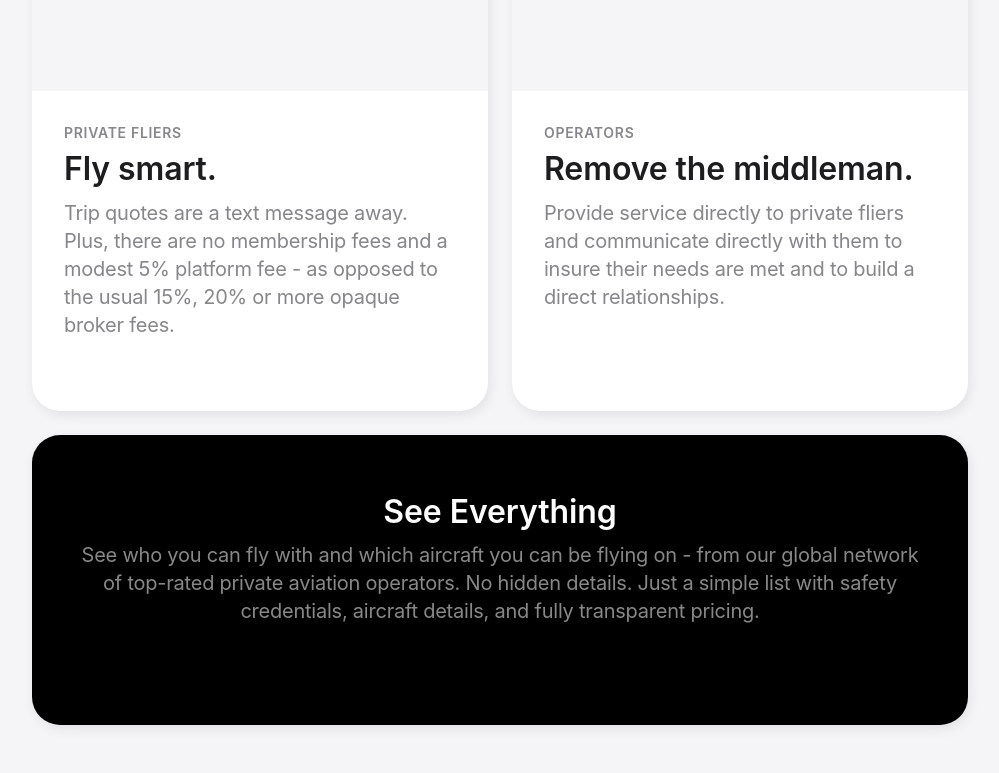
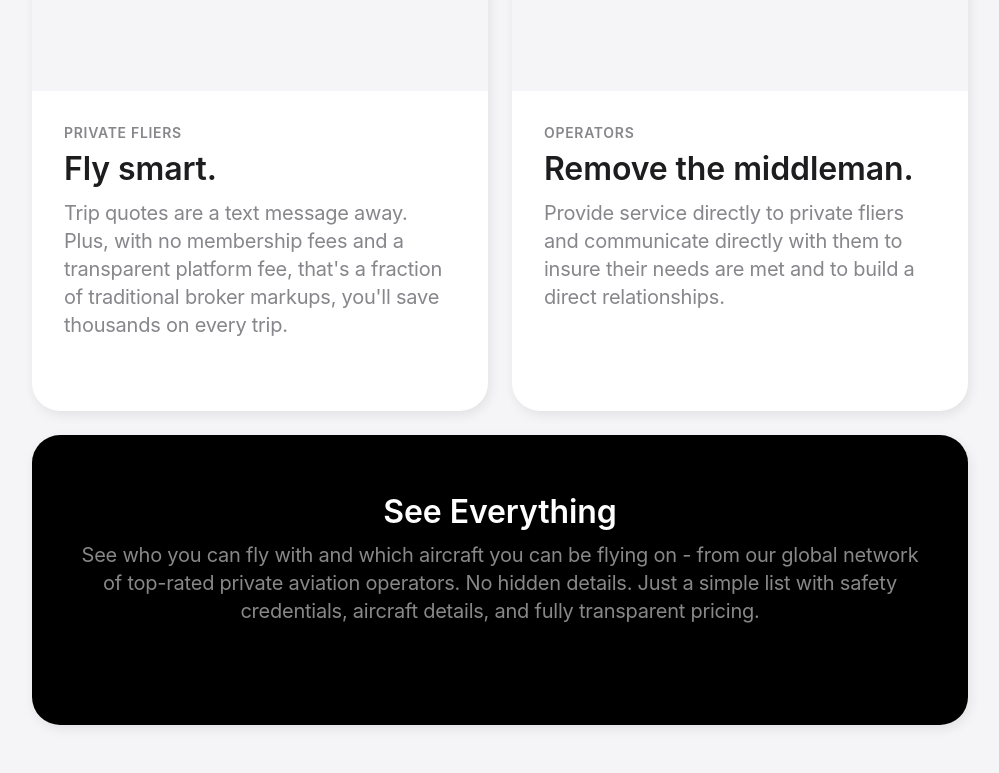
Before and after one commit to kudwitt/birdverse.ai, a React (Vite) app: page / in a window 1280 px wide. Shown: the part 2479-3252 px from the top of the page, without its empty margins (140-1139 px from the left). Built offline with nearby package versions, Linux system fonts and the light colour scheme.

Commit message:
Update pricing copy to emphasize savings

```diff
--- a/src/components/BentoGrid.jsx
+++ b/src/components/BentoGrid.jsx
@@ -16,7 +16,7 @@ const BentoGrid = () => {
                         <div className="card-content">
                             <span className="eyebrow">Private Fliers</span>
                             <h3>Fly smart.</h3>
-                            <p>Trip quotes are a text message away. Plus, there are no membership fees and a modest 5% platform fee - as opposed to the usual 15%, 20% or more opaque broker fees.</p>
+                            <p>Trip quotes are a text message away. Plus, with no membership fees and a transparent platform fee, that's a fraction of traditional broker markups, you'll save thousands on every trip.</p>
                         </div>
                     </div>
 
```
